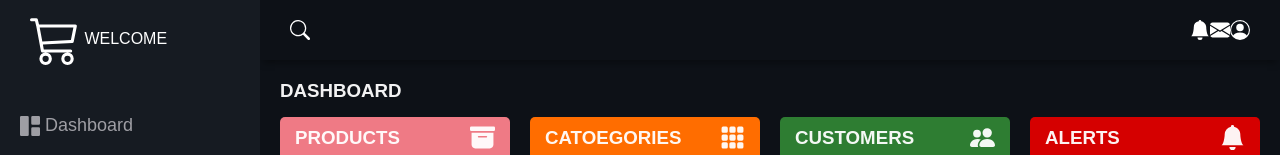
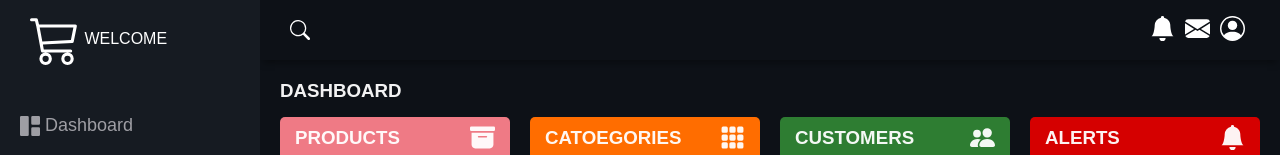
Before and after one commit to Akshat1505/gdsc_proj1, a React (Vite) app: page /dashboard in a window 1280 px wide. Shown: the top 155 px of the page. Built offline with nearby package versions, Linux system fonts and the light colour scheme; no server answers.

Commit message:
Header.jsx

```diff
--- a/src/assets/Components/Header.jsx
+++ b/src/assets/Components/Header.jsx
@@ -1,4 +1,7 @@
 import React from "react";
+import { auth } from "../../firebase/firebase";
+import { signOut } from "firebase/auth";
+import { useNavigate } from "react-router-dom";
 import {
   BsFillBellFill,
   BsFillEnvelopeFill,
@@ -6,8 +9,20 @@ import {
   BsSearch,
   BsJustify,
 } from "react-icons/bs";
+//w
 
 const Header = ({ OpenSideBar }) => {
+  let navigate = useNavigate();
+
+  const logout = () => {
+    signOut(auth)
+      .then(() => {
+        navigate("/login");
+      })
+      .catch((error) => {
+        console.log(error);
+      });
+  };
   return (
     <header className="header">
       <div className="menu-icon">
@@ -17,12 +32,12 @@ const Header = ({ OpenSideBar }) => {
         <BsSearch className="icon" />
       </div>
       <div className="header-right">
-        <BsFillBellFill className="icon" />
-        <BsFillEnvelopeFill className="icon" />
-        <BsPersonCircle className="icon" />
+        <BsFillBellFill className="icon-1" />
+        <BsFillEnvelopeFill className="icon-1" />
+        <BsPersonCircle onClick={logout} className="icon-1" />
       </div>
     </header>
   );
 };
-
+//hh
 export default Header;
```
